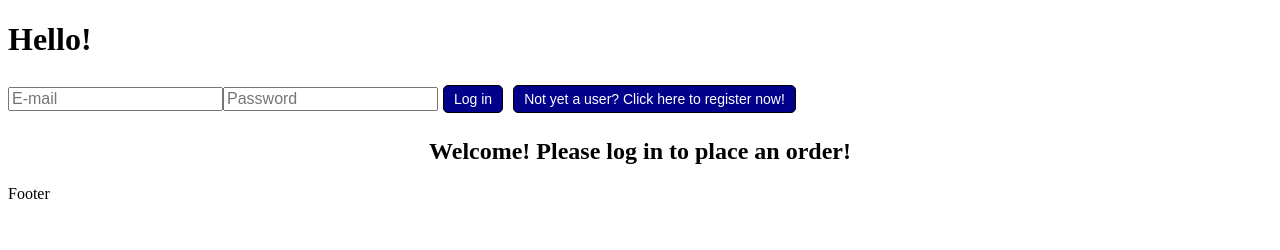
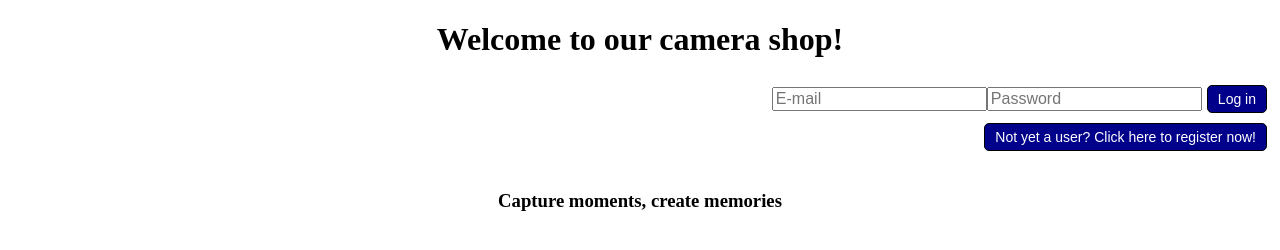
Before and after one commit to Grapensparr/frontend-and-backend-webshop, a plain HTML site: page frontend/index.html in a window 1280 px wide. Drawn offline with Linux system fonts and the light colour scheme; no server answers.

Commit message:
Styling added

```diff
--- a/frontend/index.html
+++ b/frontend/index.html
@@ -10,14 +10,12 @@
 </head>
 <body>
     <header>
-        <h1>Hello!</h1>
+        <h1>Welcome to our camera shop!</h1>
         <div id="userForm"></div>
     </header>
 
-    <h2 id="welcomeMessage">Welcome! Please log in to place an order!</h2>
-
     <main id="main"></main>
 
-    <footer>Footer</footer>
+    <footer><h3>Capture moments, create memories</h3></footer>
 </body>
 </html>
--- a/frontend/script.js
+++ b/frontend/script.js
@@ -1,11 +1,8 @@
 import { printLoginForm, printLogoutBtn } from './userform.js';
 import { printProducts, filterByCategory } from './productCards.js';
 
-const welcomeMessage = document.getElementById('welcomeMessage');
-
 const loggedIn = localStorage.getItem('loggedIn');
 if(loggedIn) {
-    welcomeMessage.innerText = 'Welcome ' + loggedIn + '!';
     printLogoutBtn();
     filterByCategory();
     printProducts();
--- a/frontend/style.scss
+++ b/frontend/style.scss
@@ -1,5 +1,21 @@
 #welcomeMessage {
     text-align: center;
+}
+
+header {
+    height: 150px;
+
+    h1 {
+        text-align: center;
+    }
+
+    .userForm {
+        float: right;
+
+        .rightAlligned {
+            float: right;
+        }
+    }
 }
 
 .productGrid {
@@ -102,3 +118,7 @@ input {
         }
     }
 }
+
+footer {
+    text-align: center;
+}
--- a/frontend/userform.js
+++ b/frontend/userform.js
@@ -1,4 +1,6 @@
 const userForm = document.getElementById('userForm');
+userForm.classList.add('userForm');
+const lineBreak = document.createElement('br');
 
 export function printLoginForm() {
     const LoginEmail = document.createElement('input');
@@ -8,10 +10,11 @@ export function printLoginForm() {
     const loginUserBtn = document.createElement('button');
     loginUserBtn.innerText = 'Log in';
     const registerUserBtn = document.createElement('button');
+    registerUserBtn.classList.add('rightAlligned')
     registerUserBtn.innerText = 'Not yet a user? Click here to register now!';
 
     userForm.innerHTML = '';
-    userForm.append(LoginEmail, loginPassword, loginUserBtn, registerUserBtn);
+    userForm.append(LoginEmail, loginPassword, loginUserBtn, lineBreak, registerUserBtn);
 
     loginUserBtn.addEventListener('click', () => {
         const loginUser = {
@@ -30,7 +33,6 @@ export function printLoginForm() {
         .then(data => {
             console.log(data)
             if (data.name) {
-                welcomeMessage.innerText = 'Welcome ' + data.name + '!';
                 localStorage.setItem('loggedIn', data.name);
                 printLogoutBtn();
             } else {
@@ -54,10 +56,11 @@ export function printRegistrationForm() {
     const registerUserBtn = document.createElement('button');
     registerUserBtn.innerText = 'Register';
     const loginUserBtn = document.createElement('button');
+    loginUserBtn.classList.add('rightAlligned')
     loginUserBtn.innerText = 'Already a user? Click here to log in now!';
 
     userForm.innerHTML = '';
-    userForm.append(newUsername, newEmail, newPassword, registerUserBtn, loginUserBtn);
+    userForm.append(newUsername, newEmail, newPassword, registerUserBtn, lineBreak, loginUserBtn);
 
     registerUserBtn.addEventListener('click', () => {
         const user = {
@@ -93,7 +96,6 @@ export function printLogoutBtn() {
     logoutBtn.innerText = 'Log out';
     logoutBtn.addEventListener('click', () => {
         localStorage.removeItem('loggedIn');
-        welcomeMessage.innerText = 'Welcome!'
         printLoginForm();
     });
 
```
Also changed, not shown: frontend/style.css, 1 other file.
